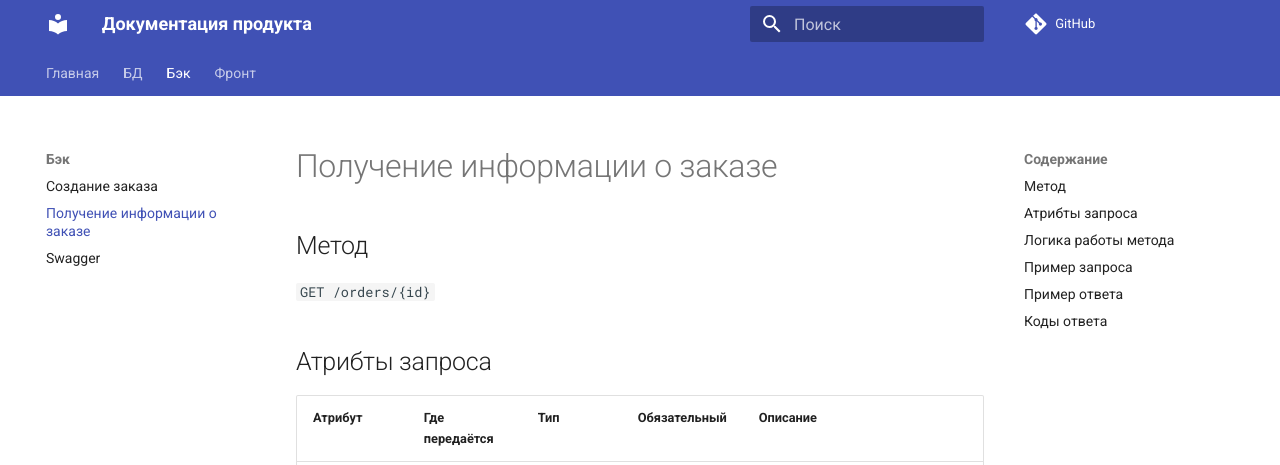
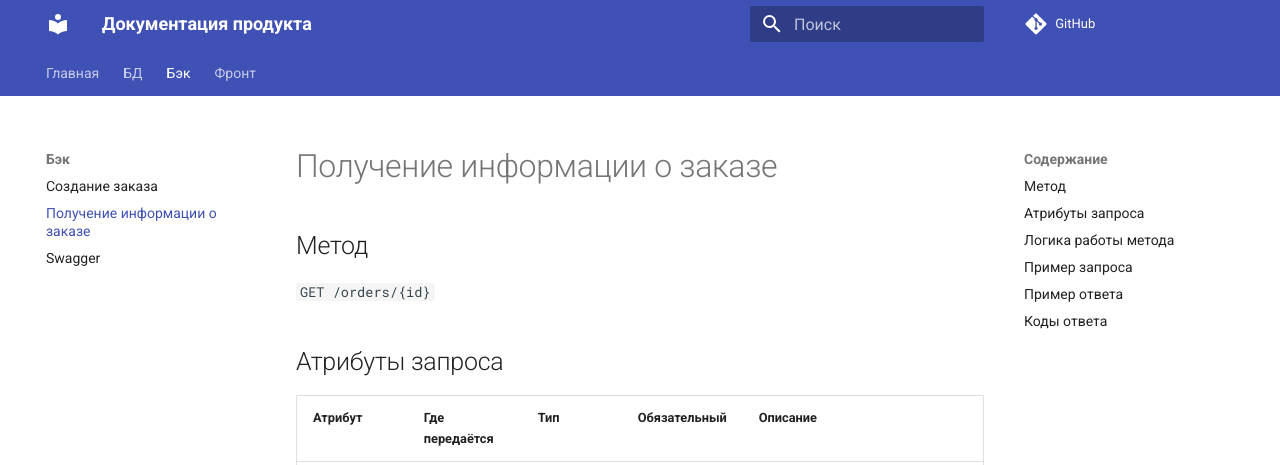
Before and after one commit to reaperxu/documentation, an MkDocs documentation site: the page built from docs/backend/get-order.md, in a window 1280 px wide and 900 px high. Shown: the top 465 px of the window. Built offline with MkDocs 1.6.1 and Material for MkDocs 9.7.7, drawn with Linux system fonts in a browser that asks for light colours; comment, search, counter and statistics services are not loaded.

Commit message:
linter update

```diff
--- a/docs/backend/get-order.md
+++ b/docs/backend/get-order.md
@@ -4,7 +4,7 @@
 
 `GET /orders/{id}`
 
-## Атрибты запроса
+## Атрибуты запроса
 
 | Атрибут | Где передаётся | Тип     | Обязательный | Описание                    |
 |---------|-----------------|---------|--------------|--------------------------------|
```
